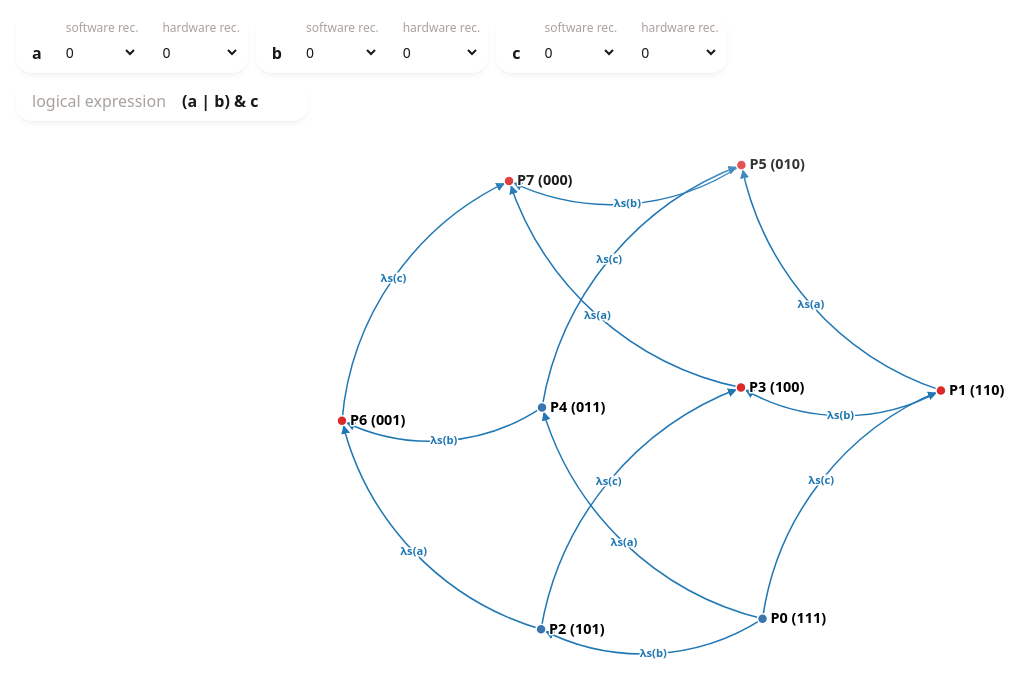
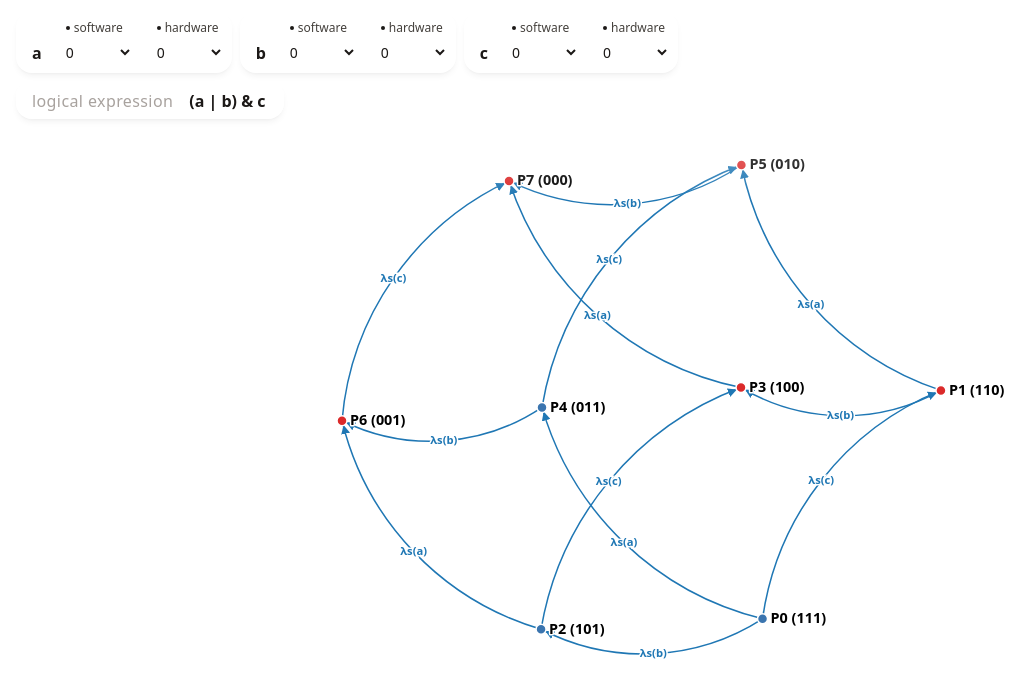
Before and after one commit to leshnevskyi/reliavis, a SvelteKit app: page / in a window 1280 px wide. Shown: the top 698 px of the page, without its empty margins (0-1035 px from the left). Built offline with nearby package versions, Linux system fonts and the light colour scheme.

Commit message:
feat(ui): support for different combinations of element failure types

```diff
--- a/src/app.css
+++ b/src/app.css
@@ -19,7 +19,7 @@ table {
 	@apply border-collapse;
 }
 
-[contenteditable="true"]:empty:not(:focus)::before {
+[contenteditable="true"]:empty::before {
 	content: attr(data-placeholder);
 	color: theme("colors.stone.400");
 }
--- a/src/lib/utils/logical-expression-parser.ts
+++ b/src/lib/utils/logical-expression-parser.ts
@@ -207,6 +207,6 @@ export function postfixToAst(postfixTokens: Token[]) {
 	return root;
 }
 
-export function getElementNamesFromTokens(tokens: Token[]) {
-	return tokens.filter((token) => !isOperatorToken(token) && !isGroupToken(token));
+export function getOperandsFromTokens(tokens: Token[]) {
+	return tokens.filter((token) => isOperandToken(token));
 }
--- a/src/lib/utils/network.ts
+++ b/src/lib/utils/network.ts
@@ -20,7 +20,10 @@ export type RecoveryCounts = {
 };
 
 export type SystemElementConfig = {
-	recoveryCounts: RecoveryCounts;
+	recoveryCounts:
+		| RecoveryCounts
+		| Pick<RecoveryCounts, StateChangeKind.Software>
+		| Pick<RecoveryCounts, StateChangeKind.Hardware>;
 };
 
 export type ElementState = SystemElementConfig & {
--- a/src/routes/+page.svelte
+++ b/src/routes/+page.svelte
@@ -3,8 +3,7 @@
 
 	import {
 		astNodeToSystemNode,
-		getElementNamesFromTokens,
-		isOperandToken,
+		getOperandsFromTokens,
 		isValidSystemRootNode,
 		postfixToAst,
 		removeSpaces,
@@ -18,39 +17,45 @@
 	} from "$lib/utils/network";
 	import { renderNetwork } from "$lib/utils/network-renderer";
 
+	function getOperandsFromExpression(expression: string) {
+		return getOperandsFromTokens(tokenize(expression));
+	}
+
 	let expression = $state("(a | b) & c");
 	let expressionIsEmpty = $derived(expression.trim() == "");
-	let operands = $derived(tokenize(expression).filter((token) => isOperandToken(token)));
+	let operands = $derived(getOperandsFromExpression(expression));
 
 	class ElementConfigStore {
-		#cachedValue = $state(new Map<string, SystemElementConfig>());
+		#value = $state(new Map<string, SystemElementConfig>());
+		#untrackedValue = new Map<string, SystemElementConfig>();
+
+		constructor() {
+			this.initConfigsByNewOperands(operands);
+		}
+
+		#setState(value: Map<string, SystemElementConfig>) {
+			this.#value = value;
+			this.#untrackedValue = value;
+		}
 
 		#getDefaultRecoveryCounts() {
 			return { software: 0, hardware: 0 };
 		}
 
 		get value() {
-			const value = operands.reduce((map, operand) => {
-				let defaultRecoveryCounts = $state(this.#getDefaultRecoveryCounts());
-
-				return map.set(operand, {
-					recoveryCounts: this.#cachedValue.get(operand)?.recoveryCounts || defaultRecoveryCounts
-				});
-			}, new Map<string, SystemElementConfig>());
-
-			return value;
+			return this.#value;
 		}
 
 		getConfigByElementName(elementName: string) {
-			return this.#cachedValue.get(elementName);
+			return this.#value.get(elementName);
 		}
 
 		setElementRecoveryCount(
 			elementName: string,
 			recoveryKind: StateChangeKind,
-			recoveryCount: number
+			recoveryCount?: number
 		) {
-			const prevElementConfig = this.#cachedValue.get(elementName) || {
+			const prevElementConfig = this.#value.get(elementName) || {
 				recoveryCounts: this.#getDefaultRecoveryCounts()
 			};
 			const newRecoveryCounts = {
@@ -59,7 +64,19 @@
 			};
 			const newElementConfig = { ...prevElementConfig, recoveryCounts: newRecoveryCounts };
 			prevElementConfig.recoveryCounts = newRecoveryCounts;
-			this.#cachedValue = new Map(this.#cachedValue).set(elementName, newElementConfig);
+			this.#setState(new Map(this.#value).set(elementName, newElementConfig));
+		}
+
+		initConfigsByNewOperands(operands: string[]) {
+			const newValue = operands.reduce((map, operand) => {
+				const prevElementConfig = this.#untrackedValue.get(operand) || {
+					recoveryCounts: this.#getDefaultRecoveryCounts()
+				};
+
+				return map.set(operand, prevElementConfig);
+			}, new Map<string, SystemElementConfig>());
+
+			this.#setState(newValue);
 		}
 	}
 
@@ -105,22 +122,28 @@
 <div class="flex h-screen flex-col">
 	<section class="fixed z-10 flex w-full items-center gap-2 py-1">
 		<form class="flex w-full flex-col-reverse">
-			<div class="self-start px-4">
+			<div class="flex w-full px-4">
 				<div
-					class="flex gap-1.5 rounded-2xl bg-white/50 p-2 pl-4 shadow-md shadow-stone-900/5 backdrop-blur-md duration-200"
+					class="flex gap-1.5 rounded-2xl bg-white/50 p-2 pb-1.5 pl-4 shadow-md shadow-stone-900/5 backdrop-blur-md duration-200"
 				>
-					<span class="text-nowrap text-base text-stone-400">logical expression</span>
+					<span class="text-nowrap text-base tracking-wide text-stone-400">logical expression</span>
 					<span
 						bind:textContent={expression}
 						oninput={(event) => {
 							if (!event.currentTarget.textContent) {
 								event.currentTarget.innerHTML = "";
+
+								return;
 							}
+
+							elementConfigStore.initConfigsByNewOperands(
+								getOperandsFromExpression(event.currentTarget.textContent)
+							);
 						}}
 						role="textbox"
 						contenteditable="true"
 						class={twMerge(
-							"min-w-32 rounded-lg bg-transparent px-2.5 font-bold text-stone-900 duration-200 placeholder:text-stone-400 hover:bg-stone-900/5 focus:bg-stone-900/5",
+							"min-w-20 rounded-lg bg-transparent px-2.5 font-bold text-stone-900 duration-200 placeholder:text-stone-400 hover:bg-stone-900/5 focus:bg-stone-900/5",
 							!expressionIsValid && !expressionIsEmpty && "text-red-600"
 						)}
 						data-placeholder="e.g., (a | b) & c"
@@ -128,19 +151,45 @@
 				</div>
 			</div>
 			{#snippet recoverySelect(elementName: string, recoveryKind: StateChangeKind)}
+				{@const recoveryCounts =
+					elementConfigStore.getConfigByElementName(elementName)?.recoveryCounts}
+				{@const count = recoveryCounts?.[recoveryKind as keyof typeof recoveryCounts]}
+				<fieldset class="flex flex-col gap-1">
+					<label class="group ml-2 flex items-center gap-1">
+						<input
+							type="checkbox"
+							class="peer aspect-square w-1 appearance-none rounded-full bg-stone-200 duration-100 checked:bg-stone-900"
+							checked
+							oninput={(event) => {
+								elementConfigStore.setElementRecoveryCount(
+									elementName,
+									recoveryKind,
+									event.currentTarget.checked ? 0 : undefined
+								);
+							}}
+						/>
+						<span
+							class="select-none text-nowrap text-xs font-medium text-stone-400 duration-100 group-hover:text-stone-600 peer-checked:text-stone-700"
+						>
+							{recoveryKind}
+						</span>
+					</label>
 					<label class="flex h-full flex-col gap-1">
-					<span class="ml-2 text-nowrap text-xs font-medium text-stone-400">
-						{recoveryKind} rec.
-					</span>
 						<select
-						name={`${recoveryKind}-recoveries`}
-						class="rounded-lg bg-transparent px-1 py-0.5 text-sm font-medium text-stone-900 duration-200 hover:bg-stone-900/5 focus:bg-stone-900/5"
-						value={elementConfigStore.getConfigByElementName(elementName)?.recoveryCounts[
-							recoveryKind
-						]}
+							disabled={elementConfigStore.getConfigByElementName(elementName)?.recoveryCounts?.[
+								recoveryKind as keyof typeof recoveryCounts
+							] == undefined}
+							name="{recoveryKind}-recoveries"
+							title="{recoveryKind} recoveries"
+							class="rounded-lg bg-transparent px-1 py-0.5 text-sm font-medium text-stone-900 duration-200 hover:bg-stone-900/5 focus:bg-stone-900/5 disabled:pointer-events-none disabled:opacity-50"
+							value={count || 0}
 							onchange={(event) => {
 								const recoveryCount = Number(event.currentTarget.value);
-							elementConfigStore.setElementRecoveryCount(elementName, recoveryKind, recoveryCount);
+								elementConfigStore.setElementRecoveryCount(
+									elementName,
+									recoveryKind,
+									recoveryCount
+								);
 							}}
 						>
 							{#each [...Array(4).keys(), Infinity] as number}
@@ -148,6 +197,7 @@
 							{/each}
 						</select>
 					</label>
+				</fieldset>
 			{/snippet}
 			{#snippet elementFieldset(name: string)}
 				<fieldset
@@ -163,7 +213,7 @@
 			{/snippet}
 			<div class="h-full flex-1 overflow-auto px-4 py-2">
 				<fieldset class="flex gap-2">
-					{#each getElementNamesFromTokens(tokenize(expression)) as elementName}
+					{#each getOperandsFromTokens(tokenize(expression)) as elementName}
 						{@render elementFieldset(elementName)}
 					{/each}
 				</fieldset>
@@ -179,7 +229,7 @@
 			)}
 		></svg>
 		<div
-			class="pointer-events-none absolute left-0 top-0 h-full w-full bg-gradient-to-b from-white/90 from-5% to-transparent to-25%"
+			class="pointer-events-none absolute left-0 top-0 h-full w-full bg-gradient-to-b from-white/85 from-5% to-transparent to-25%"
 		></div>
 	</section>
 </div>
```
Lines whose indentation alone changed are shown as unchanged.
